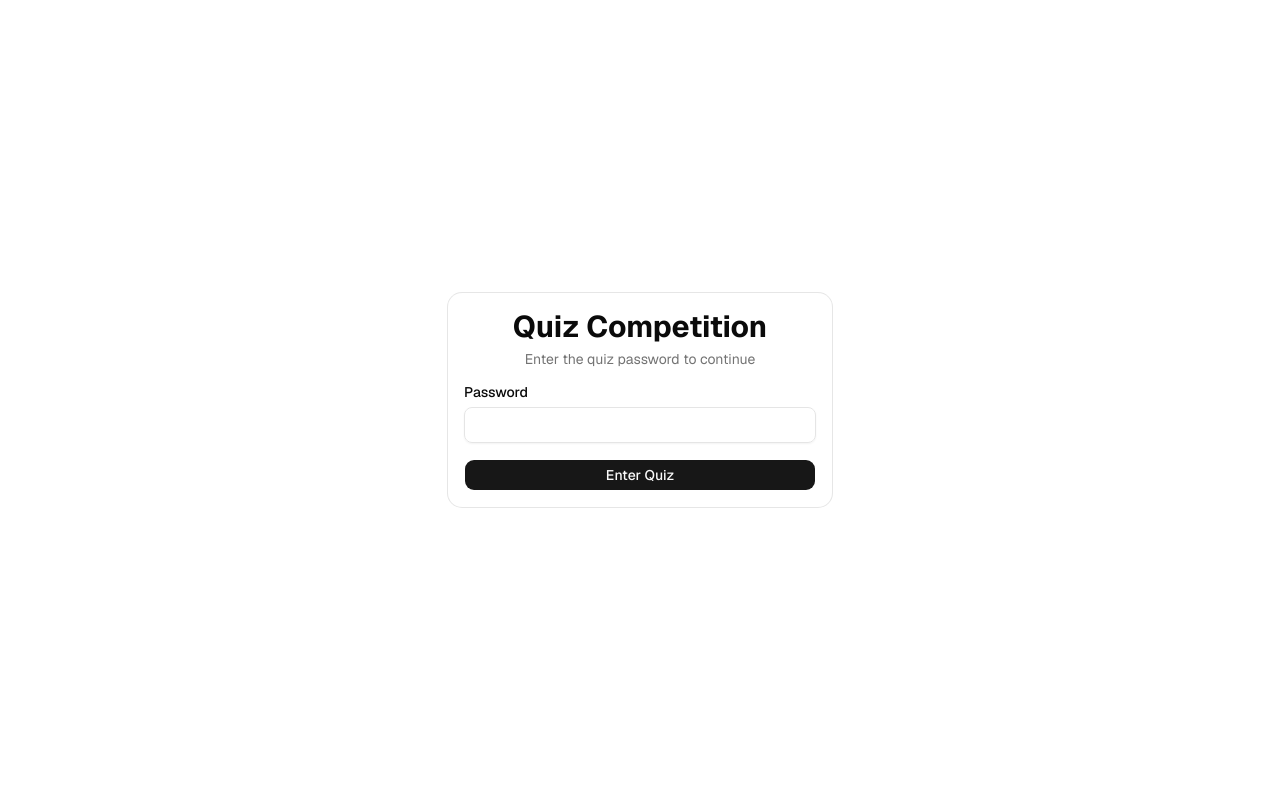
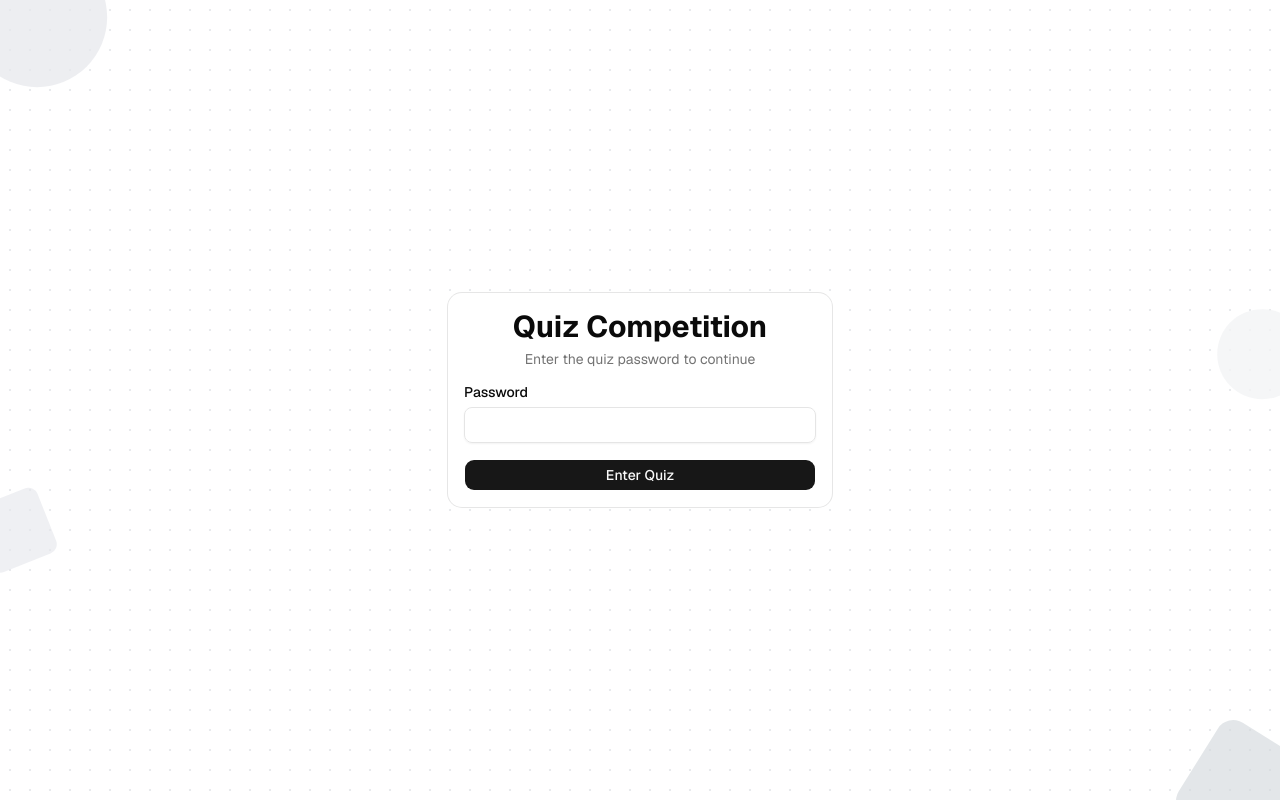
Before and after one commit to Special-Srit/assignment, a Next.js app: page / in a window 1280 px wide. Built offline with nearby package versions, Linux system fonts and the light colour scheme.

Commit message:
feat: add framer-motion animated background with floating shapes
Co-Authored-By: Claude Sonnet 4.6 <noreply@anthropic.com>

```diff
--- a/package.json
+++ b/package.json
@@ -13,6 +13,7 @@
     "@supabase/supabase-js": "^2.105.4",
     "class-variance-authority": "^0.7.1",
     "clsx": "^2.1.1",
+    "framer-motion": "^12.38.0",
     "lucide-react": "^1.14.0",
     "next": "16.2.6",
     "react": "19.2.4",
--- a/src/app/layout.tsx
+++ b/src/app/layout.tsx
@@ -1,6 +1,7 @@
 import type { Metadata } from "next";
 import { Geist, Geist_Mono } from "next/font/google";
 import "./globals.css";
+import AnimatedBackground from "@/components/AnimatedBackground";
 
 const geistSans = Geist({
   variable: "--font-geist-sans",
@@ -27,7 +28,10 @@ export default function RootLayout({
       lang="en"
       className={`${geistSans.variable} ${geistMono.variable} h-full antialiased`}
     >
-      <body className="min-h-full flex flex-col">{children}</body>
+      <body className="min-h-full flex flex-col">
+        <AnimatedBackground />
+        {children}
+      </body>
     </html>
   );
 }
--- /dev/null
+++ b/src/components/AnimatedBackground.tsx
@@ -0,0 +1,50 @@
+'use client'
+import { motion } from 'framer-motion'
+
+export default function AnimatedBackground() {
+  return (
+    <div className="fixed inset-0 -z-10 pointer-events-none overflow-hidden">
+      {/* Dot grid */}
+      <div
+        className="absolute inset-0"
+        style={{
+          backgroundImage: 'radial-gradient(#d1d5db 1px, transparent 1px)',
+          backgroundSize: '20px 20px',
+          opacity: 0.5,
+        }}
+      />
+
+      {/* Shape 1: circle top-left */}
+      <motion.div
+        className="absolute rounded-full"
+        style={{ width: 140, height: 140, top: -40, left: -40, background: '#e5e7eb', opacity: 0.7 }}
+        animate={{ y: [0, -18, 0], x: [0, 10, 0] }}
+        transition={{ duration: 8, repeat: Infinity, ease: 'easeInOut' }}
+      />
+
+      {/* Shape 2: rounded rect bottom-right */}
+      <motion.div
+        className="absolute"
+        style={{ width: 110, height: 110, bottom: -30, right: -30, borderRadius: 18, background: '#d1d5db', opacity: 0.6 }}
+        animate={{ y: [0, 14, 0], x: [0, -10, 0], rotate: [25, 32, 25] }}
+        transition={{ duration: 11, repeat: Infinity, ease: 'easeInOut' }}
+      />
+
+      {/* Shape 3: circle middle-right */}
+      <motion.div
+        className="absolute rounded-full"
+        style={{ width: 90, height: 90, top: '40%', right: -20, background: '#f3f4f6', opacity: 0.8 }}
+        animate={{ y: [0, -12, 0], x: [0, 8, 0] }}
+        transition={{ duration: 9, repeat: Infinity, ease: 'easeInOut' }}
+      />
+
+      {/* Shape 4: rounded rect middle-left */}
+      <motion.div
+        className="absolute"
+        style={{ width: 70, height: 70, top: '60%', left: -15, borderRadius: 10, background: '#e5e7eb', opacity: 0.6 }}
+        animate={{ y: [0, 16, 0], x: [0, -6, 0], rotate: [-15, -22, -15] }}
+        transition={{ duration: 13, repeat: Infinity, ease: 'easeInOut' }}
+      />
+    </div>
+  )
+}
```
Also changed, not shown: 1 other file (tests, documents, lock files or other folders).
